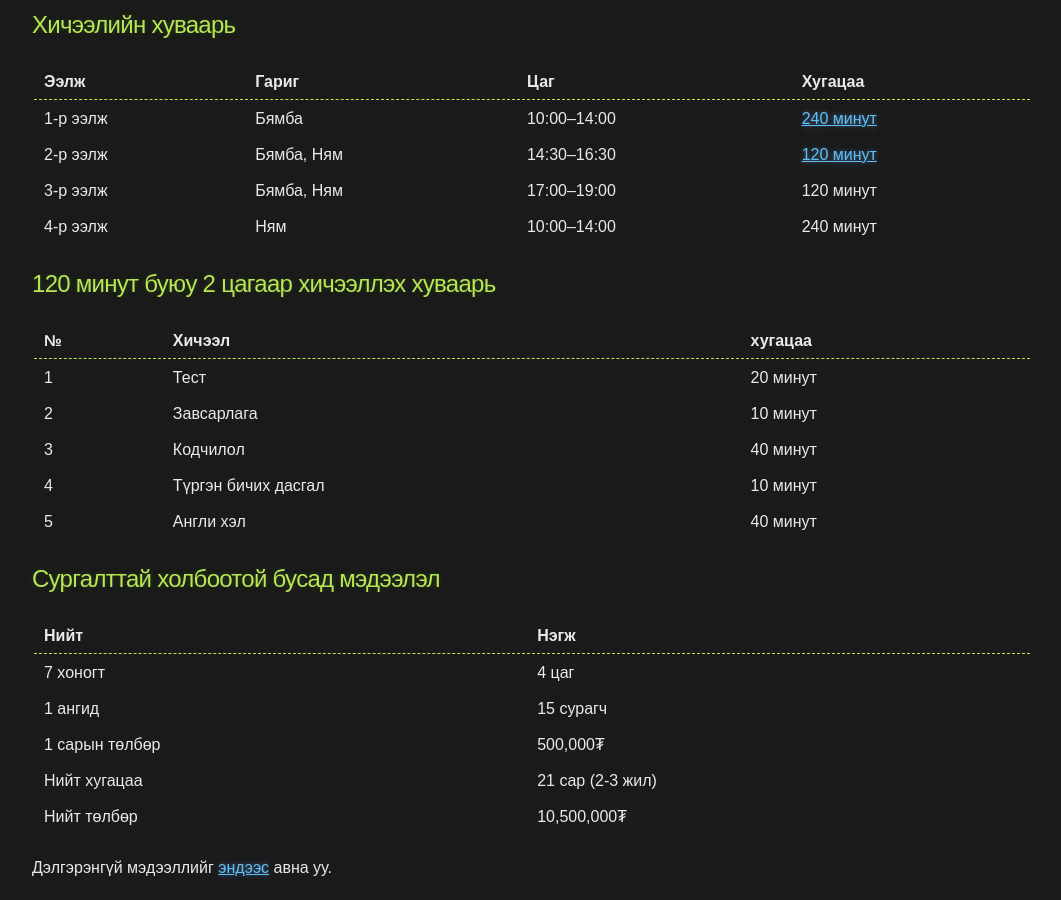
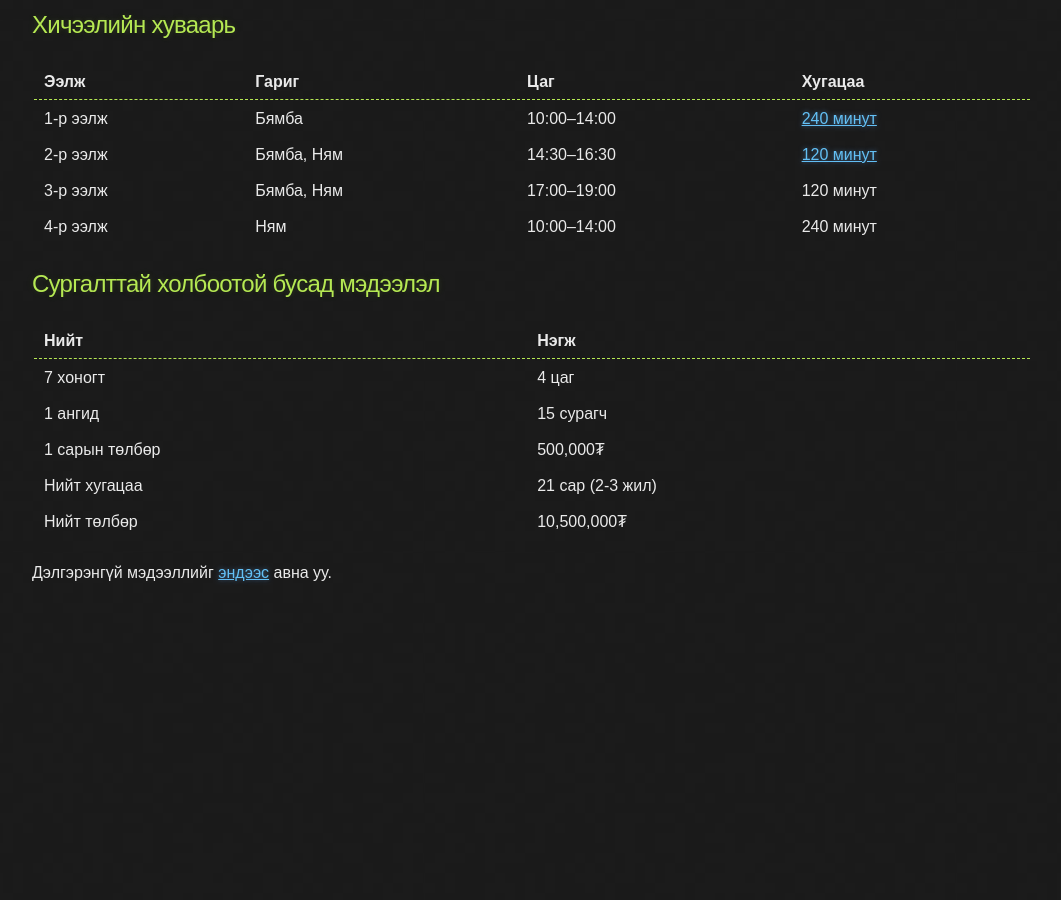
Before and after one commit to ganaatulgaa/corecode, a Jekyll site: the page built from index.md, in a window 1280 px wide and 900 px high, scrolled down 1044 px. Shown: the whole window, without its empty margins (108-1169 px from the left). Built offline with Jekyll 4.4.1, drawn with Linux system fonts in a browser that asks for light colours; after the commit the page ends 1649 px from its top, so only the background shows below that.

Commit message:
Update index.md

```diff
--- a/index.md
+++ b/index.md
@@ -49,18 +49,6 @@ layout: default
 | 4-р ээлж | Ням        | 10:00--14:00 | 240 минут |
 |----------+------------+--------------+-----------|
 
-## 120 минут буюу 2 цагаар хичээллэх хуваарь
-
-|---+---------------------+----------|
-| № | Хичээл              | хугацаа  |
-|---+---------------------+----------|
-| 1 | Тест                | 20 минут |
-| 2 | Завсарлага          | 10 минут |
-| 3 | Кодчилол            | 40 минут |
-| 4 | Түргэн бичих дасгал | 10 минут |
-| 5 | Англи хэл           | 40 минут |
-|---+---------------------+----------|
-
 ## Сургалттай холбоотой бусад мэдээлэл
 
 |----------------+------------------|
```
